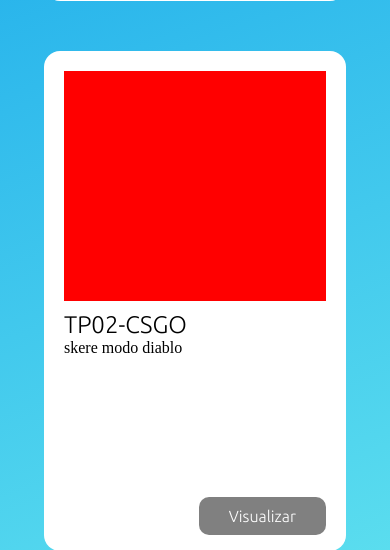
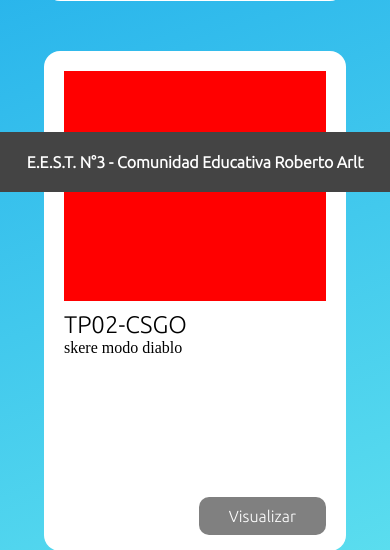
Before and after one commit to IvanRossin1/tp_chaza23, a PHP site: page / in a window 390 px wide. Shown: the part 652-1202 px from the top of the page. Run offline with PHP 8.4, Linux system fonts and the light colour scheme.

Commit message:
cambios asdasd

```diff
--- a/css/mediaqueries.css
+++ b/css/mediaqueries.css
@@ -1,7 +1,7 @@
 @media screen and (max-width:662px) {
     .contenido {
         width: 100%;
-        height: auto;
+        height: fit-content;
         padding: 14px;
     }
 
--- a/css/style.css
+++ b/css/style.css
@@ -108,7 +108,7 @@ header .social {
     background-color: red;
 } */
 
-/* footer {
+footer {
     background-color: #444;
     height: 60px;
     width: 100%;
@@ -117,13 +117,14 @@ header .social {
     color: white;
     line-height: 60px;
     text-align: center;
-} */
+}
 
 .contenido {
-    height: 20%;
+    height: 100vw;
     width: 100%;
     margin: auto;
-    background-color: #0093E9;
+    background-color:80093E9;
     background-image: linear-gradient(160deg, #0093E9 0%, #84fff1 100%);
+    padding-bottom: 20px;
     /* margin-bottom: 60px; */
 }
--- a/index.html
+++ b/index.html
@@ -53,11 +53,11 @@
             </div>
         </div>
 
-        <!-- <footer>
+        <footer>
             <h4 class="ubuntu">
                 E.E.S.T. N°3 - Comunidad Educativa Roberto Arlt
             </h4>
-        </footer> -->
+        </footer>
         <script src="js/actions.js"></script>
     </body>
 </html>
```
